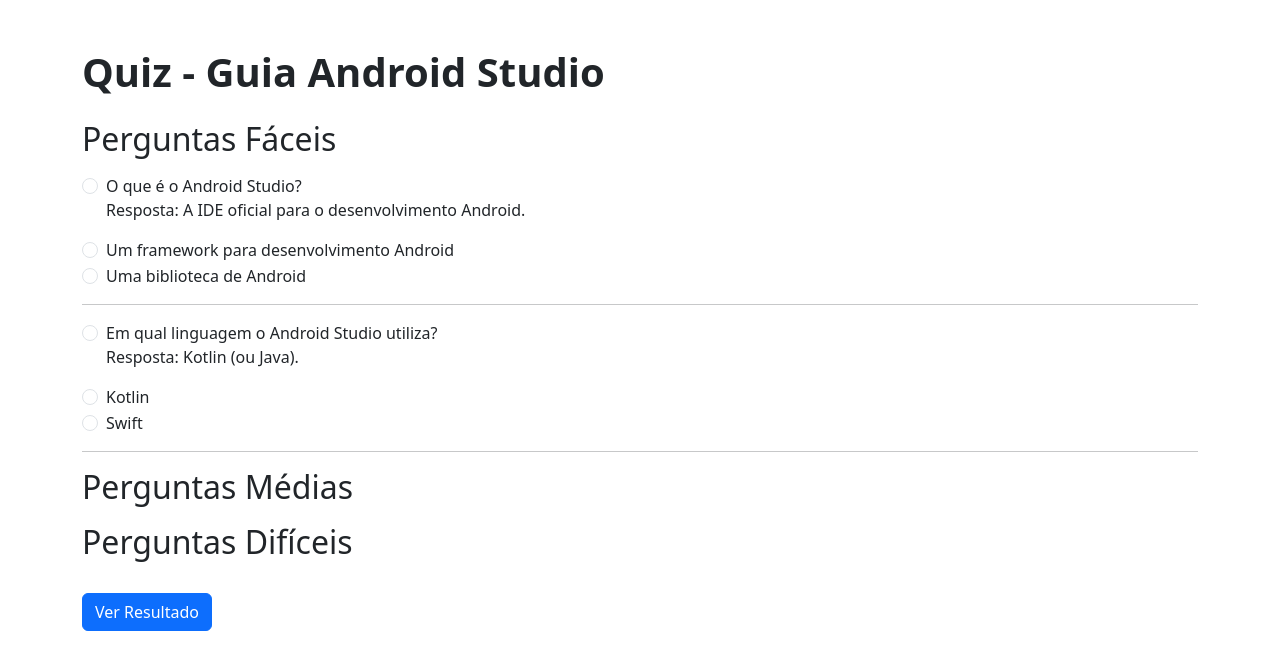
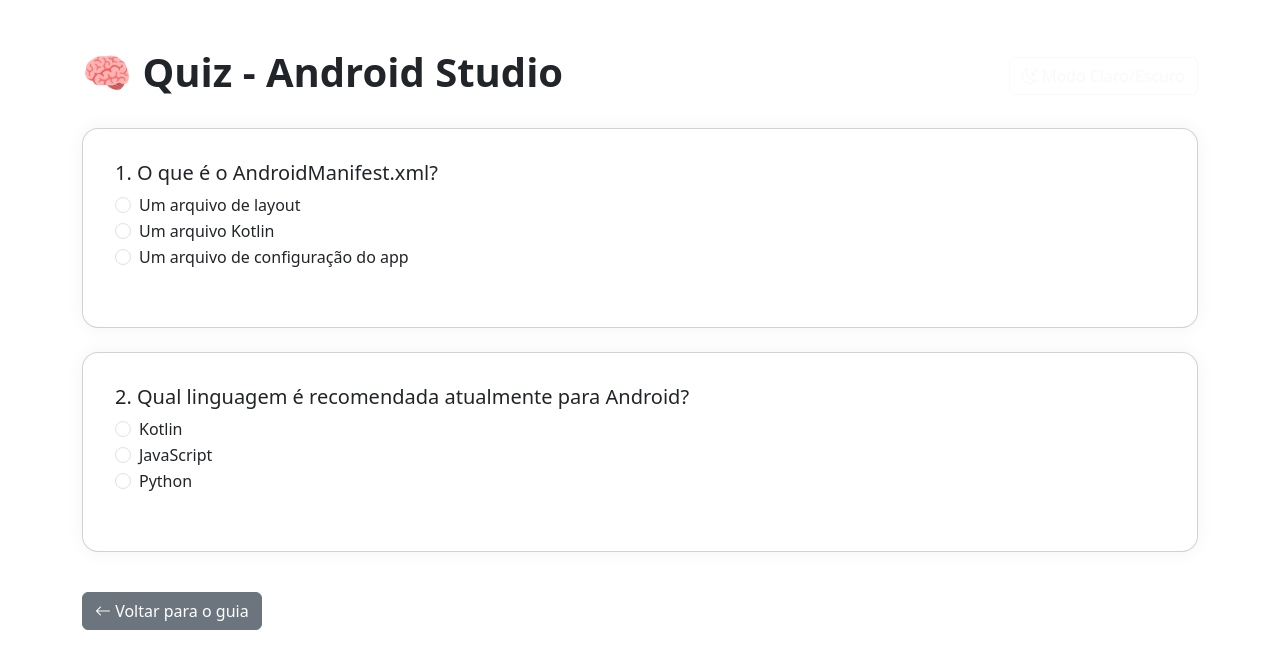
Before and after one commit to AdryanMichel/Guia-AndroidStudio, a plain HTML site: page quiz.html in a window 1280 px wide. Drawn offline with nearby package versions, Linux system fonts and the light colour scheme.

Commit message:
Update quiz.html

```diff
--- a/quiz.html
+++ b/quiz.html
@@ -3,92 +3,94 @@
 <head>
   <meta charset="UTF-8" />
   <meta name="viewport" content="width=device-width, initial-scale=1.0" />
-  <title>Quiz - Guia Android Studio</title>
-  <link href="https://cdn.jsdelivr.net/npm/bootstrap@5.3.0/dist/css/bootstrap.min.css" rel="stylesheet">
-  <script>
-    let score = 0; // Variável para armazenar a pontuação do usuário
-
-    // Função para verificar a resposta e atualizar a pontuação
-    function checkQuiz(input, correct) {
-      if (correct) {
-        score++;
+  <title>Quiz - Android Studio</title>
+  <link href="https://cdn.jsdelivr.net/npm/bootstrap@5.3.0/dist/css/bootstrap.min.css" rel="stylesheet" />
+  <link href="https://cdn.jsdelivr.net/npm/bootstrap-icons@1.10.5/font/bootstrap-icons.css" rel="stylesheet" />
+  <style>
+    body {
+      transition: background-color 0.3s, color 0.3s;
     }
+    .dark-mode {
+      background-color: #121212;
+      color: #f1f1f1;
     }
-
-    // Função para mostrar o resultado no final do quiz
-    function showResult() {
-      const totalQuestions = 15;
-      alert(`Você acertou ${score} de ${totalQuestions} perguntas!`);
+    .dark-mode .card {
+      background-color: #1e1e1e;
     }
-  </script>
+    .card {
+      border-radius: 1rem;
+      padding: 2rem;
+      box-shadow: 0 0 20px rgba(0, 0, 0, 0.05);
+    }
+  </style>
 </head>
 <body>
   <div class="container py-5">
-    <h1 class="fw-bold mb-4">Quiz - Guia Android Studio</h1>
-
-    <form id="quizForm">
-      <!-- Perguntas Fáceis -->
-      <section class="section-card">
-        <h2 class="mb-3">Perguntas Fáceis</h2>
-
-        <div class="form-check">
-          <input class="form-check-input" type="radio" name="easy1" onclick="checkQuiz(this, true)">
-          <label class="form-check-label">O que é o Android Studio?</label>
-          <p>Resposta: A IDE oficial para o desenvolvimento Android.</p>
+    <div class="d-flex justify-content-between align-items-center mb-4">
+      <h1 class="fw-bold">🧠 Quiz - Android Studio</h1>
+      <button class="btn btn-outline-light" onclick="toggleDarkMode()">
+        <i class="bi bi-moon-stars"></i> Modo Claro/Escuro
+      </button>
     </div>
 
+    <div class="card mb-4">
+      <h2 class="h5">1. O que é o AndroidManifest.xml?</h2>
       <div class="form-check">
-          <input class="form-check-input" type="radio" name="easy1" onclick="checkQuiz(this, false)">
-          <label class="form-check-label">Um framework para desenvolvimento Android</label>
+        <input class="form-check-input" type="radio" name="q1" onclick="checkQuiz(this, false)">
+        <label class="form-check-label">Um arquivo de layout</label>
+      </div>
+      <div class="form-check">
+        <input class="form-check-input" type="radio" name="q1" onclick="checkQuiz(this, false)">
+        <label class="form-check-label">Um arquivo Kotlin</label>
+      </div>
+      <div class="form-check">
+        <input class="form-check-input" type="radio" name="q1" onclick="checkQuiz(this, true)">
+        <label class="form-check-label">Um arquivo de configuração do app</label>
+      </div>
+      <p class="mt-2" id="feedback-q1"></p>
     </div>
 
+    <div class="card mb-4">
+      <h2 class="h5">2. Qual linguagem é recomendada atualmente para Android?</h2>
       <div class="form-check">
-          <input class="form-check-input" type="radio" name="easy1" onclick="checkQuiz(this, false)">
-          <label class="form-check-label">Uma biblioteca de Android</label>
+        <input class="form-check-input" type="radio" name="q2" onclick="checkQuiz(this, true)">
+        <label class="form-check-label">Kotlin</label>
+      </div>
+      <div class="form-check">
+        <input class="form-check-input" type="radio" name="q2" onclick="checkQuiz(this, false)">
+        <label class="form-check-label">JavaScript</label>
+      </div>
+      <div class="form-check">
+        <input class="form-check-input" type="radio" name="q2" onclick="checkQuiz(this, false)">
+        <label class="form-check-label">Python</label>
+      </div>
+      <p class="mt-2" id="feedback-q2"></p>
     </div>
 
-        <hr>
-
-        <div class="form-check">
-          <input class="form-check-input" type="radio" name="easy2" onclick="checkQuiz(this, false)">
-          <label class="form-check-label">Em qual linguagem o Android Studio utiliza?</label>
-          <p>Resposta: Kotlin (ou Java).</p>
+    <a href="index.html" class="btn btn-secondary mt-3">
+      <i class="bi bi-arrow-left"></i> Voltar para o guia
+    </a>
   </div>
 
-        <div class="form-check">
-          <input class="form-check-input" type="radio" name="easy2" onclick="checkQuiz(this, true)">
-          <label class="form-check-label">Kotlin</label>
-        </div>
+  <script>
+    function toggleDarkMode() {
+      document.body.classList.toggle("dark-mode");
+      const icon = document.querySelector(".bi");
+      icon.classList.toggle("bi-sun-fill");
+      icon.classList.toggle("bi-moon-stars");
+    }
 
-        <div class="form-check">
-          <input class="form-check-input" type="radio" name="easy2" onclick="checkQuiz(this, false)">
-          <label class="form-check-label">Swift</label>
-        </div>
-
-        <hr>
-
-        <!-- Mais perguntas fáceis... -->
-
-      </section>
-
-      <!-- Perguntas Médias -->
-      <section class="section-card">
-        <h2 class="mb-3">Perguntas Médias</h2>
-
-        <!-- Perguntas médias seguem o mesmo padrão -->
-
-      </section>
-
-      <!-- Perguntas Difíceis -->
-      <section class="section-card">
-        <h2 class="mb-3">Perguntas Difíceis</h2>
-
-        <!-- Perguntas difíceis seguem o mesmo padrão -->
-
-      </section>
-
-      <button type="button" class="btn btn-primary mt-3" onclick="showResult()">Ver Resultado</button>
-    </form>
-  </div>
+    function checkQuiz(input, correct) {
+      const parent = input.closest(".card");
+      const feedback = parent.querySelector("p");
+      if (correct) {
+        feedback.textContent = "✅ Correto!";
+        feedback.style.color = "green";
+      } else {
+        feedback.textContent = "❌ Errado. Tente novamente.";
+        feedback.style.color = "red";
+      }
+    }
+  </script>
 </body>
 </html>
```
Lines whose indentation alone changed are shown as unchanged.
